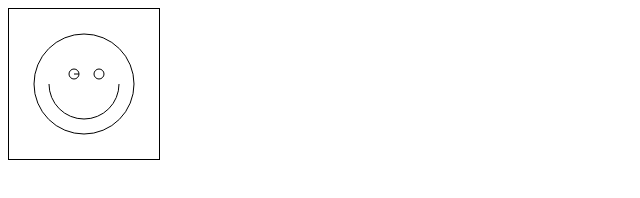
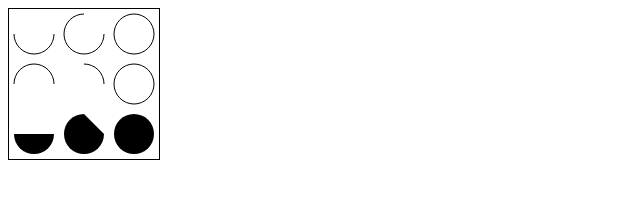
Before and after one commit to iggh966380/canvas, a plain HTML site: page basic.html in a window 1280 px wide. Shown: the whole page, without its empty margins (0-640 px from the left). Drawn offline with Linux system fonts and the light colour scheme.

Commit message:
上傳新進度

```diff
--- a/basic.html
+++ b/basic.html
@@ -24,6 +24,25 @@
         if (canvas.getContext) {
           const ctx = canvas.getContext('2d');
 
+          for (let i = 0; i < 4; i++) {
+            for (let j = 0; j < 3; j++) {
+              ctx.beginPath();
+              const x = 25 + j * 50;
+              const y = 25 + i * 50;
+              const radius = 20;
+              const startAngle = 0;
+              const endAngle = Math.PI + (Math.PI * j) / 2;
+              const counterclockwise = i % 2 !== 0;
+              ctx.arc(x, y, radius, startAngle, endAngle, counterclockwise);
+
+              if (i > 1) {
+                ctx.fill();
+              } else {
+                ctx.stroke();
+              }
+            }
+          }
+
           //   ctx.fillStyle = 'rgb(200, 0, 0)';
           //   ctx.fillRect(10, 10, 50, 50);
 
@@ -33,16 +52,16 @@
           //   ctx.clearRect(45, 45, 60, 60);
           //   ctx.strokeRect(50, 50, 50, 50);
 
-          ctx.beginPath();
-          //   x, y, radius, startangle, endangle, 順逆時鐘
-          ctx.arc(75, 75, 50, 0, Math.PI * 2, true);
-          ctx.moveTo(110, 75);
-          ctx.arc(75, 75, 35, 0, Math.PI, false);
-          ctx.moveTo(65, 65);
-          ctx.arc(65, 65, 5, 0, Math.PI * 2, true);
-          ctx.moveTo(95, 65);
-          ctx.arc(90, 65, 5, 0, Math.PI * 2, true);
-          ctx.stroke();
+          //   ctx.beginPath();
+          //   //   x, y, radius, startangle, endangle, 順逆時鐘
+          //   ctx.arc(75, 75, 50, 0, Math.PI * 2, true);
+          //   ctx.moveTo(110, 75);
+          //   ctx.arc(75, 75, 35, 0, Math.PI, false);
+          //   ctx.moveTo(65, 65);
+          //   ctx.arc(65, 65, 5, 0, Math.PI * (3 / 4), true);
+          //   ctx.moveTo(95, 65);
+          //   ctx.arc(90, 65, 5, 0, Math.PI * 2, true);
+          //   ctx.stroke();
 
           //   ctx.moveTo(75, 50);
           //   ctx.lineTo(100, 75);
```
